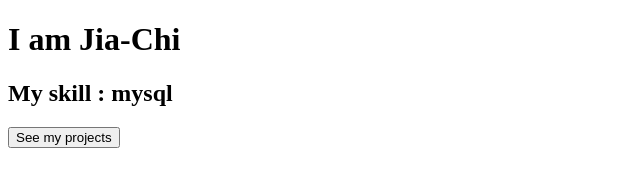
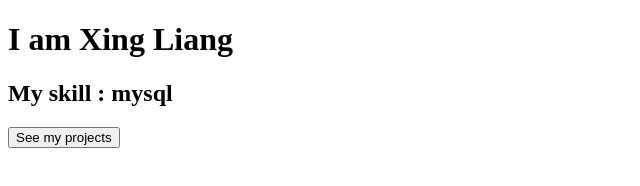
Before and after one commit to imkliang/sean, a plain HTML site: page index.html in a window 1280 px wide. Shown: the whole page, without its empty margins (0-640 px from the left). Drawn offline with Linux system fonts and the light colour scheme.

Commit message:
Update index.html

```diff
--- a/index.html
+++ b/index.html
@@ -8,7 +8,7 @@
 <body>
 <div id="bgImg">
   <div id="myText">
-    <h1>I am Jia-Chi</h1>
+    <h1>I am Xing Liang</h1>
     <h2>My skill : mysql</h2>
     <a href="https://imkliang.github.io/sean/index.html" target="_blank">
     <button id="myBtn">
```
